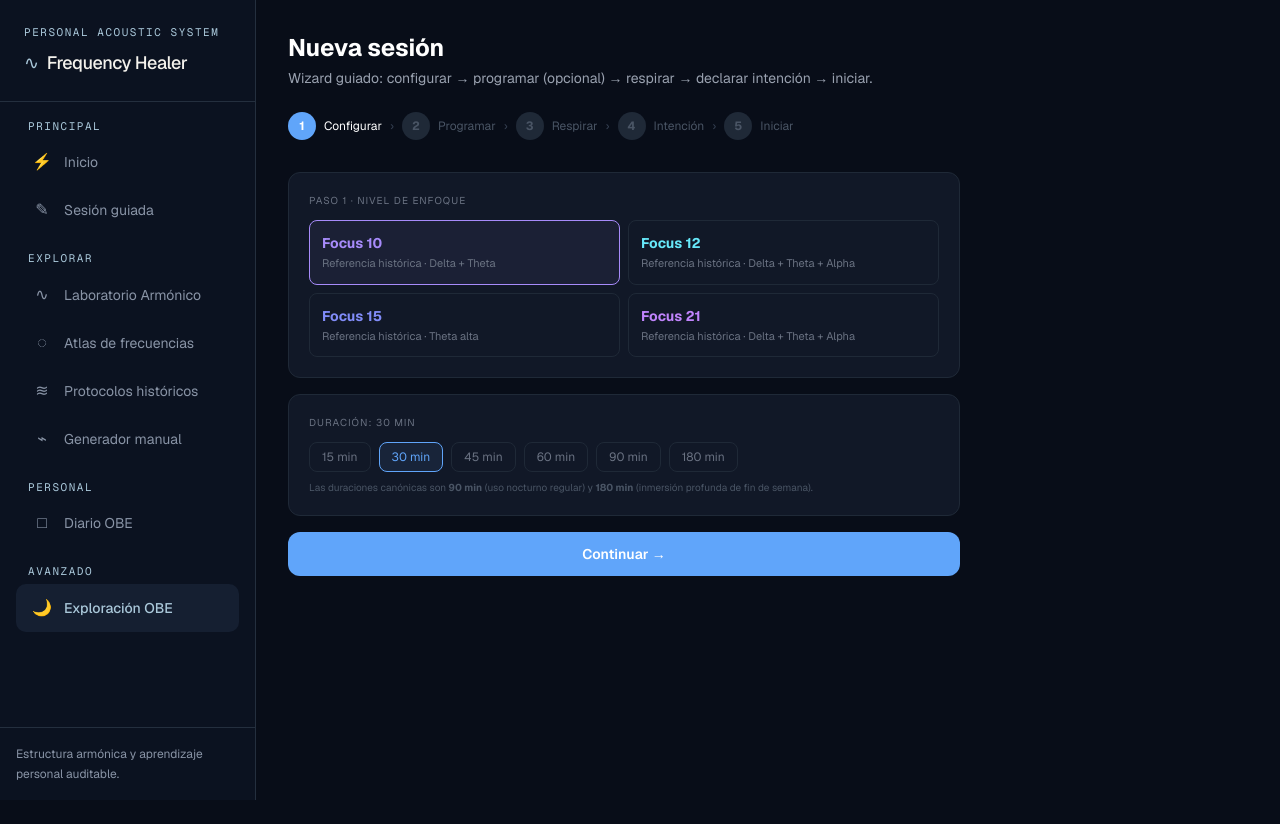
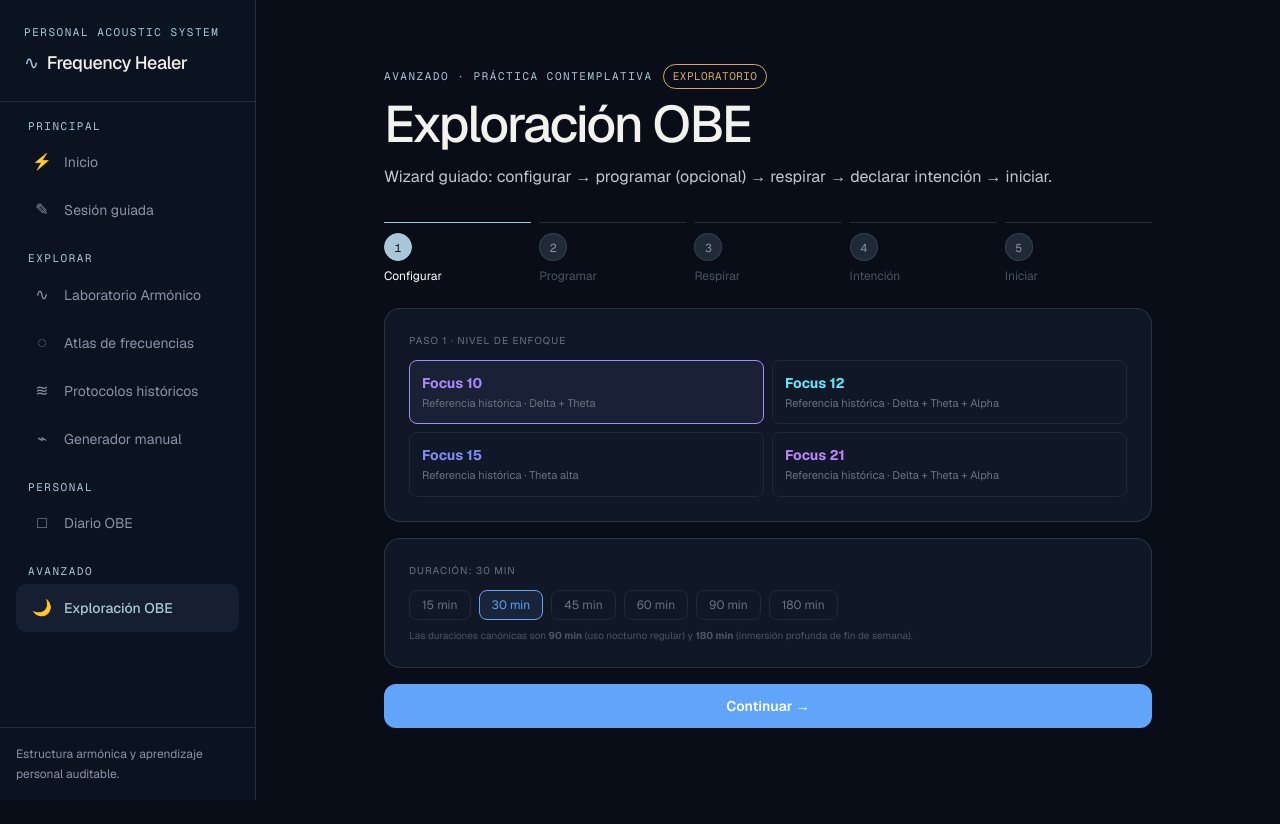
Before and after one commit to antoniodiaz70ad-dev/frequency-healer, a Next.js app in the folder frontend/: page /sesion-nueva in a window 1280 px wide. Before the commit the page ends 800 px from the top, so only its background shows below. Built offline with nearby package versions, Linux system fonts and the light colour scheme.

Commit message:
Modernize OBE preparation surface

```diff
--- a/frontend/src/app/globals.css
+++ b/frontend/src/app/globals.css
@@ -129,6 +129,26 @@ body {
 .generator-review code { color: var(--fh-text); overflow-wrap: anywhere; }
 @media (max-width: 36rem) { .generator-note { align-items: flex-start; flex-direction: column; } .generator-page .grid-cols-4 { grid-template-columns: repeat(2, minmax(0, 1fr)); } }
 
+/* Phase 3B.3D OBE surfaces */
+.obe-page { color: var(--fh-text-secondary); }
+.obe-header-label { display: flex; flex-wrap: wrap; align-items: center; gap: .65rem; }
+.obe-progress { display: grid; grid-template-columns: repeat(5, minmax(0, 1fr)); gap: .5rem; margin-bottom: 1.5rem; }
+.obe-progress__step { display: grid; min-width: 0; gap: .4rem; border-top: 1px solid var(--fh-border); padding-top: .65rem; color: var(--fh-text-muted); font-size: .72rem; }
+.obe-progress__step--active { border-color: var(--fh-accent); color: var(--fh-text); }
+.obe-progress__step--done { border-color: var(--fh-success); color: var(--fh-text-secondary); }
+.obe-progress__number { display: inline-flex; width: 1.75rem; height: 1.75rem; align-items: center; justify-content: center; border: 1px solid var(--fh-border); border-radius: 999px; color: inherit; font-family: var(--font-geist-mono), monospace; }
+.obe-progress__step--active .obe-progress__number { border-color: var(--fh-accent); background: var(--fh-accent); color: var(--fh-accent-ink); }
+.obe-progress__step--done .obe-progress__number { border-color: var(--fh-success); }
+.obe-surface { border: 1px solid var(--fh-border); border-radius: var(--fh-radius-surface); padding: clamp(1rem, 3vw, 1.5rem); background: var(--fh-surface); }
+.obe-surface--centered { text-align: center; }
+.obe-context-note { border: 1px solid var(--fh-border); border-radius: var(--fh-radius-control); padding: 1rem; background: var(--fh-bg-raised); }
+.obe-context-note--exploratory { border-color: color-mix(in srgb, var(--fh-exploratory) 42%, transparent); }
+.obe-ready { border-color: var(--fh-border-strong) !important; background: var(--fh-surface-strong); box-shadow: var(--fh-shadow); }
+@media (max-width: 36rem) {
+  .obe-progress { grid-template-columns: repeat(5, 7.25rem); overflow-x: auto; padding-bottom: .5rem; }
+  .obe-progress__step { min-height: 3.75rem; }
+}
+
 /* Slider styles */
 input[type="range"] {
   -webkit-appearance: none;
--- a/frontend/src/app/sesion-nueva/page.tsx
+++ b/frontend/src/app/sesion-nueva/page.tsx
@@ -4,6 +4,8 @@ import { useState, useMemo, useCallback } from "react";
 import { useRouter } from "next/navigation";
 import BreathingGuide from "@/components/BreathingGuide";
 import { downloadICS } from "@/lib/icsAlarm";
+import { FHEvidenceBadge } from "@/components/ui/FHBadges";
+import { FHPageHeader, FHPageShell } from "@/components/ui/FHLayout";
 
 type Step = "config" | "schedule" | "breathe" | "intention" | "ready";
 
@@ -118,14 +120,15 @@ export default function SesionNuevaPage() {
   }, [wbtbHour, focus.label, intention, duration]);
 
   return (
-    <div className="max-w-2xl animate-fade-in">
-      <div className="mb-6">
-        <h1 className="text-2xl font-bold text-white mb-1">Nueva sesión</h1>
-        <p className="text-sm text-gray-400">
+    <FHPageShell width="narrow" className="obe-page obe-preparation animate-fade-in">
+      <FHPageHeader
+        eyebrow={<span className="obe-header-label"><span>AVANZADO · PRÁCTICA CONTEMPLATIVA</span><FHEvidenceBadge category="EXPLORATORY">EXPLORATORIO</FHEvidenceBadge></span>}
+        title="Exploración OBE"
+        description={<>
           Wizard guiado: configurar → programar (opcional) → respirar →
           declarar intención → iniciar.
-        </p>
-      </div>
+        </>}
+      />
 
       <StepIndicator step={step} />
 
@@ -150,7 +153,7 @@ export default function SesionNuevaPage() {
       )}
 
       {step === "breathe" && (
-        <div className="bg-[#111827] border border-[#1f2937] rounded-xl p-6">
+        <div className="obe-surface obe-surface--centered">
           <div className="text-center mb-2">
             <p className="text-[10px] uppercase tracking-widest text-gray-500">
               Paso 3 · Respiración 4-7-8
@@ -185,7 +188,7 @@ export default function SesionNuevaPage() {
           onBack={() => setStep("intention")}
         />
       )}
-    </div>
+    </FHPageShell>
   );
 }
 
@@ -203,14 +206,14 @@ function StepIndicator({ step }: { step: Step }) {
   };
 
   return (
-    <div className="flex items-center gap-2 mb-6 overflow-x-auto pb-2">
+    <nav className="obe-progress" aria-label="Progreso de preparación">
       {order.map((s, i) => {
         const active = i === currentIdx;
         const done = i < currentIdx;
         return (
-          <div key={s} className="flex items-center gap-2 flex-shrink-0">
+          <div key={s} className={`obe-progress__step ${active ? "obe-progress__step--active" : ""} ${done ? "obe-progress__step--done" : ""}`} aria-current={active ? "step" : undefined}>
             <div
-              className={`w-7 h-7 rounded-full flex items-center justify-center text-xs font-bold transition-colors ${
+              className={`obe-progress__number ${
                 active
                   ? "bg-[#60a5fa] text-white"
                   : done
@@ -227,13 +230,10 @@ function StepIndicator({ step }: { step: Step }) {
             >
               {labels[s]}
             </span>
-            {i < order.length - 1 && (
-              <span className="text-gray-700 text-xs">›</span>
-            )}
           </div>
         );
       })}
-    </div>
+    </nav>
   );
 }
 
@@ -256,7 +256,7 @@ function ConfigStep({
 }: ConfigStepProps) {
   return (
     <div className="space-y-4">
-      <div className="bg-[#111827] border border-[#1f2937] rounded-xl p-5">
+      <div className="obe-surface">
         <p className="text-[10px] uppercase tracking-widest text-gray-500 mb-3">
           Paso 1 · Nivel de Enfoque
         </p>
@@ -288,7 +288,7 @@ function ConfigStep({
         </div>
       </div>
 
-      <div className="bg-[#111827] border border-[#1f2937] rounded-xl p-5">
+      <div className="obe-surface">
         <p className="text-[10px] uppercase tracking-widest text-gray-500 mb-3">
           Duración: {duration} min
         </p>
@@ -348,20 +348,20 @@ function ScheduleStep({
 
   return (
     <div className="space-y-4">
-      <div className="bg-[#111827] border border-[#1f2937] rounded-xl p-5">
+      <div className="obe-surface">
         <p className="text-[10px] uppercase tracking-widest text-gray-500 mb-3">
           Paso 2 · Programar (opcional)
         </p>
 
         {isLateNight ? (
-          <div className="bg-[#0d1117] border border-[#fbbf2440] rounded-lg p-3 mb-4">
+          <div className="obe-context-note obe-context-note--exploratory">
             <p className="text-xs text-[#fbbf24]">
               🌙 Estás en el horario WBTB configurado (1-5 a.m.). Si te sientes
               descansado, puedes saltar la programación y empezar ahora.
             </p>
           </div>
         ) : (
-          <div className="bg-[#0d1117] border border-[#1f2937] rounded-lg p-3 mb-4">
+          <div className="obe-context-note">
             <p className="text-xs text-gray-400">
               <strong className="text-white">WBTB</strong> (Wake-Back-To-Bed):
               duerme 4-6 horas, despierta entre las 2:00 y 3:00 a.m., y entonces
@@ -430,7 +430,7 @@ function IntentionStep({
 }: IntentionStepProps) {
   return (
     <div className="space-y-4">
-      <div className="bg-[#111827] border border-[#1f2937] rounded-xl p-6">
+      <div className="obe-surface">
         <p className="text-[10px] uppercase tracking-widest text-gray-500 mb-3">
           Paso 4 · Declaración de intención
         </p>
@@ -446,7 +446,7 @@ function IntentionStep({
           className="w-full bg-[#0d1117] border border-[#1f2937] rounded-lg px-4 py-3 text-white text-base leading-relaxed focus:outline-none focus:border-[#60a5fa] transition-colors resize-none"
         />
 
-        <div className="mt-4 p-4 bg-[#0d1117] border border-[#60a5fa40] rounded-lg">
+        <div className="obe-context-note mt-4">
           <p className="text-[10px] uppercase tracking-widest text-[#60a5fa] mb-2">
             Tu intención ahora
           </p>
@@ -502,7 +502,7 @@ function ReadyStep({
   return (
     <div className="space-y-4">
       <div
-        className="border rounded-xl p-6"
+        className="obe-surface obe-ready"
         style={{
           backgroundColor: focus.color + "08",
           borderColor: focus.color + "40",
@@ -518,7 +518,7 @@ function ReadyStep({
           <Row label="Intención" value={intention} multiline />
         </div>
 
-        <div className="bg-[#0d1117] border border-[#1f2937] rounded-lg p-3 mb-4 space-y-1">
+        <div className="obe-context-note mb-4 space-y-1">
           <p className="text-[10px] uppercase tracking-widest text-gray-500">
             Antes de pulsar iniciar
           </p>
```
